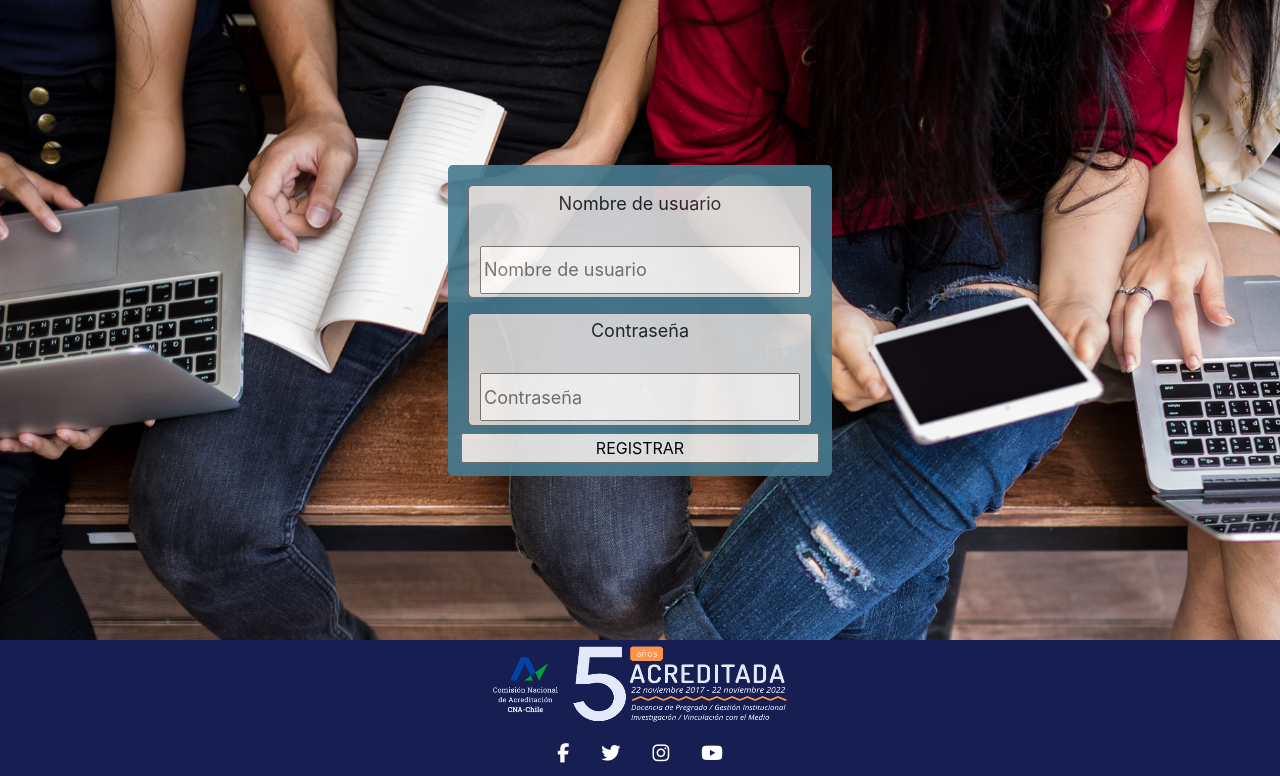
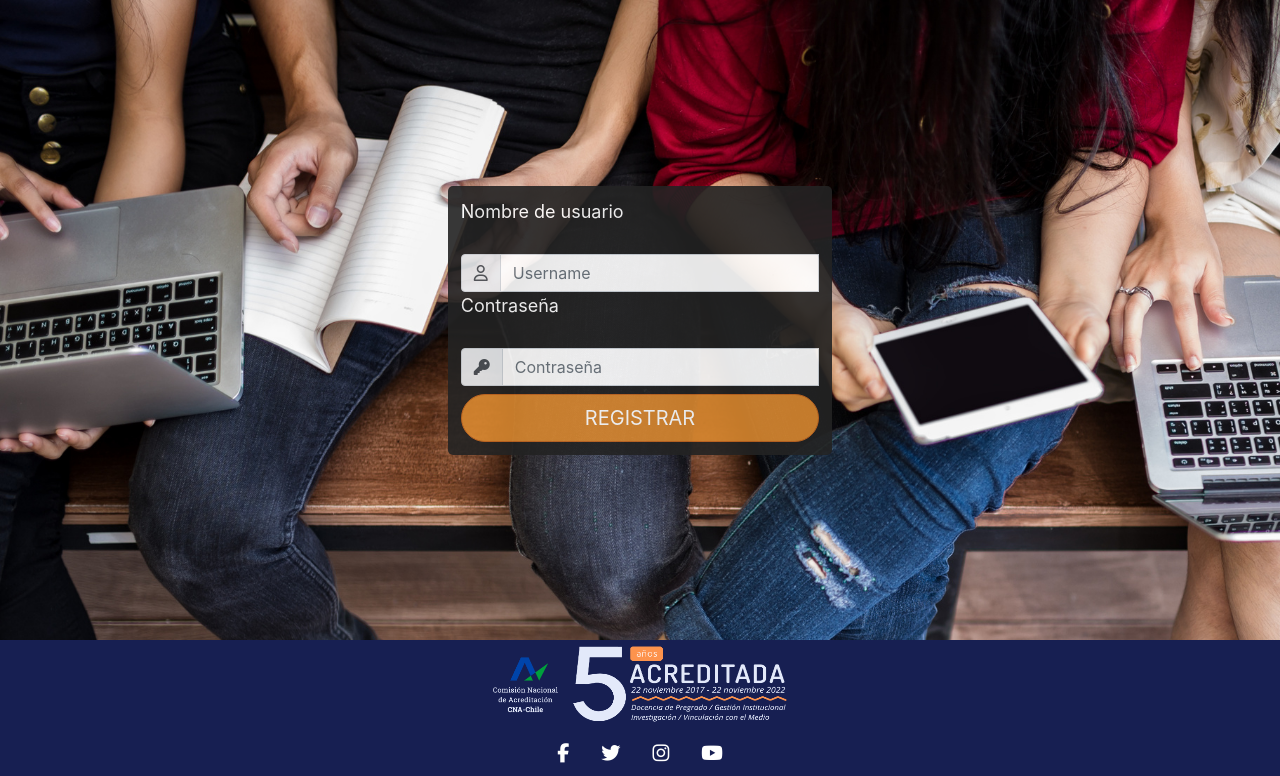
Before and after one commit to Imashi1/proyectoSistemasDistribuidos, a Django app: page /register/ in a window 1280 px wide. Shown: the part 209-985 px from the top of the page. Run offline with Django 4.2, Linux system fonts and the light colour scheme; some libraries are stand-ins or nearby versions.

Commit message:
cambio estilo
-register

```diff
--- a/django-chat/mywebsite/static/css/index.css
+++ b/django-chat/mywebsite/static/css/index.css
@@ -4,8 +4,6 @@
     align-items: center;
     width: 100%;
     height: 80vh;
-
-
 
     background-image: url(../imgs/estudiantes.png);
     background-color: transparent;
--- a/django-chat/mywebsite/templates/registration/login.html
+++ b/django-chat/mywebsite/templates/registration/login.html
@@ -54,12 +54,6 @@
             </div>
         </div>
 
-        <!--Check Box confirmar para ingresar
-        <div class="form-group form-check">
-          <input type="checkbox" class="form-check-input" id="exampleCheck1">
-          <label class="form-check-label color-text-small" for="exampleCheck1">Confirma para inciar seción</label>
-        </div>-->
-
         <button type="submit" class="btn btn-primary btn-lg rounded-pill mt-2 ">Iniciar Sesion</button>
         <a href="{% url 'register' %}" class="bbtn btn-primary btn-lg btn-block mt-2"> Registrate! </a>
     </form>
--- a/django-chat/mywebsite/templates/registration/register.html
+++ b/django-chat/mywebsite/templates/registration/register.html
@@ -2,9 +2,10 @@
 
 {% block content %}
 <link rel="stylesheet" href="{% static 'css/index.css' %}">
+<link rel="stylesheet" href="{% static 'css/estilos.css' %}">
 
 <div class="login-card">
-    <form class="login-form" action="{% url 'registering' %}" method="POST">
+    <!--<form class="login-form" action="{% url 'registering' %}" method="POST">
         {% csrf_token %}
         <div class="form-data">
             <label for="username">Nombre de usuario</label>
@@ -19,6 +20,36 @@
 
         <input type="submit" value="REGISTRAR">
 
+    </form>-->
+
+    <form class="login-form" action="{% url 'registering' %}" method="POST">
+        <!--Ingresa correo-->
+        {% csrf_token %}
+        <label class="color-text-small" for="username">Nombre de usuario</label>
+        <div class="input-group">
+            <div class="input-group-prepend">
+            <span class="input-group-text"><i class="fa-regular fa-user"></i></span>
+            </div>
+            <input type="text" class="form-control" id="username" placeholder="Username" required="" name="username">
+            <div class="invalid-feedback" style="width: 100%;">
+            Tu nombre es requerido.
+            </div>
+        </div>
+
+        <!--Ingresa contraseña-->
+
+        <label class="color-text-small" for="username">Contraseña</label>
+        <div class="input-group">
+            <div class="input-group-prepend">
+            <span class="input-group-text"><i class="fa-solid fa-key"></i></span>
+            </div>
+            <input type="password" class="form-control" placeholder="Contraseña" name="password">
+            <div class="invalid-feedback" style="width: 100%;">
+            Ingresa tu contraseña.
+            </div>
+        </div>
+
+        <input type="submit" class="btn btn-primary btn-lg rounded-pill mt-2 " value="REGISTRAR">
     </form>
 </div>
 
```
